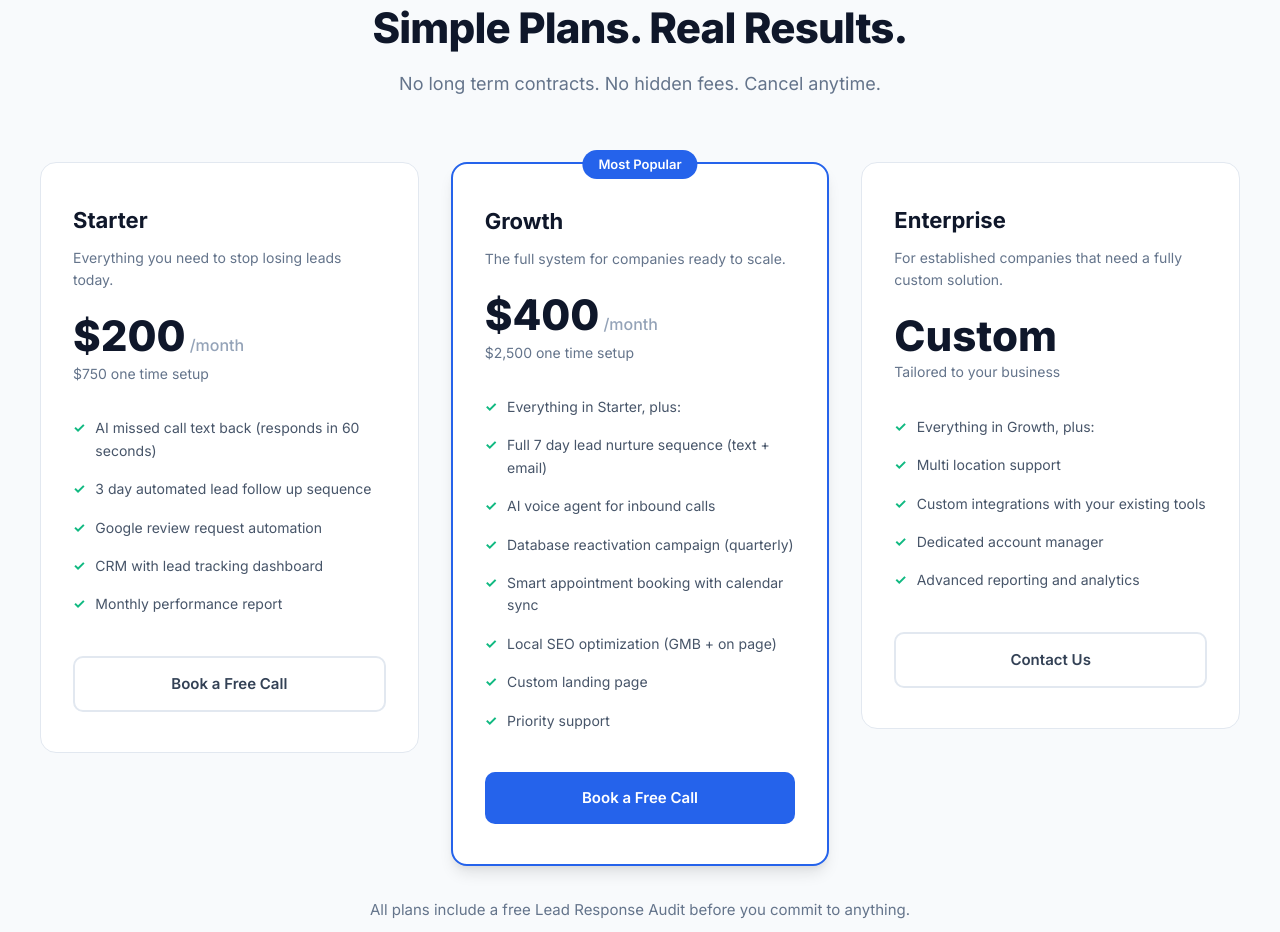
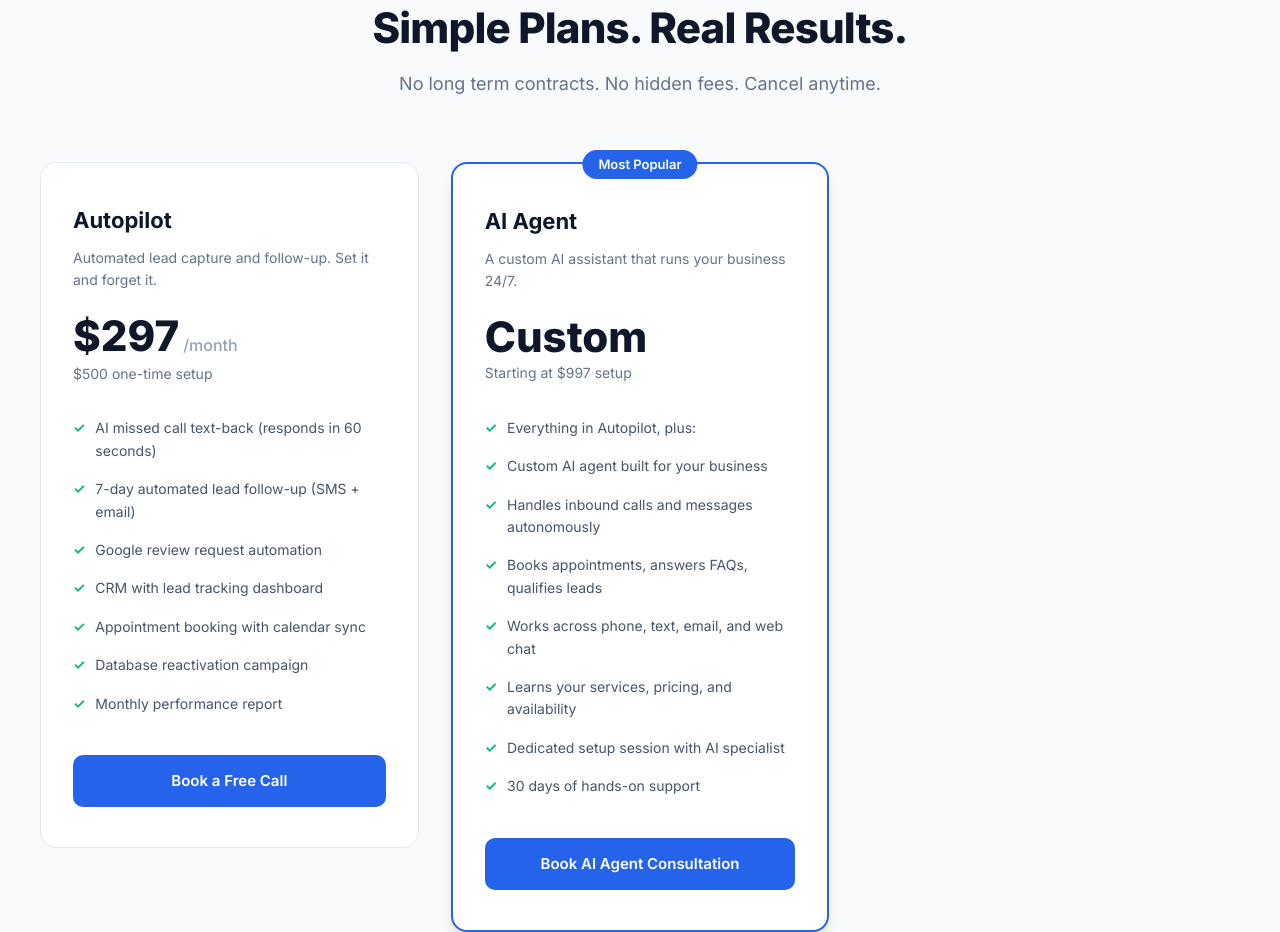
Before and after one commit to thomasnorfleet22-creator/homeservice-pilots-site, a plain HTML site: page index.html in a window 1280 px wide. Shown: the part 2276-3208 px from the top of the page. Drawn offline with Linux system fonts and the light colour scheme.

Commit message:
feat: Update pricing to 2-tier model (Autopilot /mo + AI Agent referral)
- Autopilot tier: /mo,  setup - full automation package
- AI Agent tier: Custom pricing, links to Tim Aslan's Calendly for consultation
- Removed Enterprise tier (replaced by AI Agent)
- Updated CTA button text
- Calendar created via API: Free Strategy Call (15 min, Mon-Fri 6-9pm, Sat-Sun 10am-4pm)

```diff
--- a/index.html
+++ b/index.html
@@ -781,57 +781,42 @@
       </div>
       <div class="pricing-grid fade-up">
         <div class="price-card">
-          <div class="price-name">Starter</div>
-          <div class="price-desc">Everything you need to stop losing leads today.</div>
+          <div class="price-name">Autopilot</div>
+          <div class="price-desc">Automated lead capture and follow-up. Set it and forget it.</div>
           <div class="price-amount">
-            <span class="price-dollar">$200</span>
+            <span class="price-dollar">$297</span>
             <span class="price-period">/month</span>
           </div>
-          <div class="price-setup">$750 one time setup</div>
+          <div class="price-setup">$500 one-time setup</div>
           <ul class="price-features">
-            <li>AI missed call text back (responds in 60 seconds)</li>
-            <li>3 day automated lead follow up sequence</li>
+            <li>AI missed call text-back (responds in 60 seconds)</li>
+            <li>7-day automated lead follow-up (SMS + email)</li>
             <li>Google review request automation</li>
             <li>CRM with lead tracking dashboard</li>
+            <li>Appointment booking with calendar sync</li>
+            <li>Database reactivation campaign</li>
             <li>Monthly performance report</li>
-          </ul>
-          <a href="#contact" class="price-cta price-cta-outline">Book a Free Call</a>
-        </div>
-        <div class="price-card featured">
-          <div class="price-name">Growth</div>
-          <div class="price-desc">The full system for companies ready to scale.</div>
-          <div class="price-amount">
-            <span class="price-dollar">$400</span>
-            <span class="price-period">/month</span>
-          </div>
-          <div class="price-setup">$2,500 one time setup</div>
-          <ul class="price-features">
-            <li>Everything in Starter, plus:</li>
-            <li>Full 7 day lead nurture sequence (text + email)</li>
-            <li>AI voice agent for inbound calls</li>
-            <li>Database reactivation campaign (quarterly)</li>
-            <li>Smart appointment booking with calendar sync</li>
-            <li>Local SEO optimization (GMB + on page)</li>
-            <li>Custom landing page</li>
-            <li>Priority support</li>
           </ul>
           <a href="#contact" class="price-cta price-cta-fill">Book a Free Call</a>
         </div>
-        <div class="price-card">
-          <div class="price-name">Enterprise</div>
-          <div class="price-desc">For established companies that need a fully custom solution.</div>
+        <div class="price-card featured">
+          <div class="price-name">AI Agent</div>
+          <div class="price-desc">A custom AI assistant that runs your business 24/7.</div>
           <div class="price-amount">
             <span class="price-dollar">Custom</span>
           </div>
-          <div class="price-setup">Tailored to your business</div>
+          <div class="price-setup">Starting at $997 setup</div>
           <ul class="price-features">
-            <li>Everything in Growth, plus:</li>
-            <li>Multi location support</li>
-            <li>Custom integrations with your existing tools</li>
-            <li>Dedicated account manager</li>
-            <li>Advanced reporting and analytics</li>
+            <li>Everything in Autopilot, plus:</li>
+            <li>Custom AI agent built for your business</li>
+            <li>Handles inbound calls and messages autonomously</li>
+            <li>Books appointments, answers FAQs, qualifies leads</li>
+            <li>Works across phone, text, email, and web chat</li>
+            <li>Learns your services, pricing, and availability</li>
+            <li>Dedicated setup session with AI specialist</li>
+            <li>30 days of hands-on support</li>
           </ul>
-          <a href="#contact" class="price-cta price-cta-outline">Contact Us</a>
+          <a href="https://calendly.com/tim-aslanagency/guided-setup" target="_blank" class="price-cta price-cta-fill">Book AI Agent Consultation</a>
         </div>
       </div>
       <p class="pricing-note">All plans include a free Lead Response Audit before you commit to anything.</p>
@@ -958,7 +943,7 @@
             I agree to receive automated SMS/MMS messages from Home Service Pilots, including appointment reminders, service follow-ups, promotional offers, and booking confirmations. Message frequency varies. Msg &amp; data rates may apply. Reply STOP to opt out, HELP for help. View our <a href="/privacy.html" style="color: #93c5fd; text-decoration: underline;">Privacy Policy</a> &amp; <a href="/terms.html" style="color: #93c5fd; text-decoration: underline;">Terms of Service</a>. Consent is not a condition of purchase.
           </label>
         </div>
-        <button type="submit" class="btn-primary" style="width: 100%; border: none; cursor: pointer; font-size: 1.1rem;">Get My Free Audit →</button>
+        <button type="submit" class="btn-primary" style="width: 100%; border: none; cursor: pointer; font-size: 1.1rem;">Book My Free Strategy Call →</button>
       </form>
     </div>
   </section>
```
